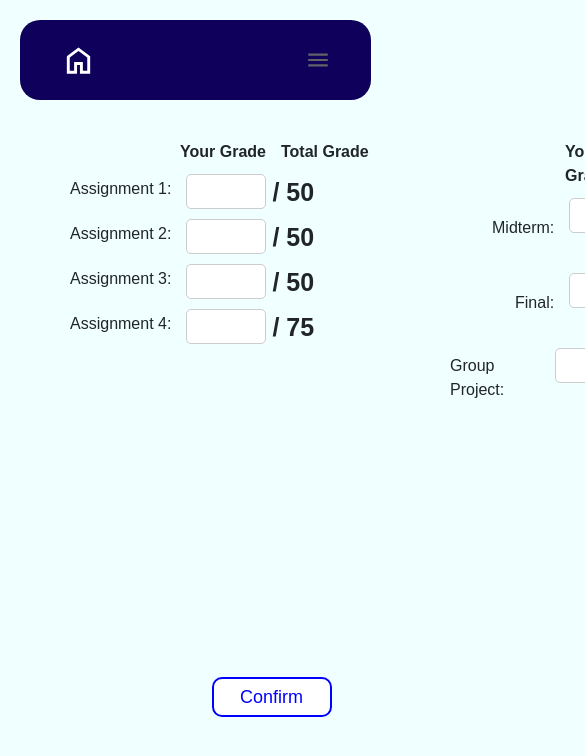
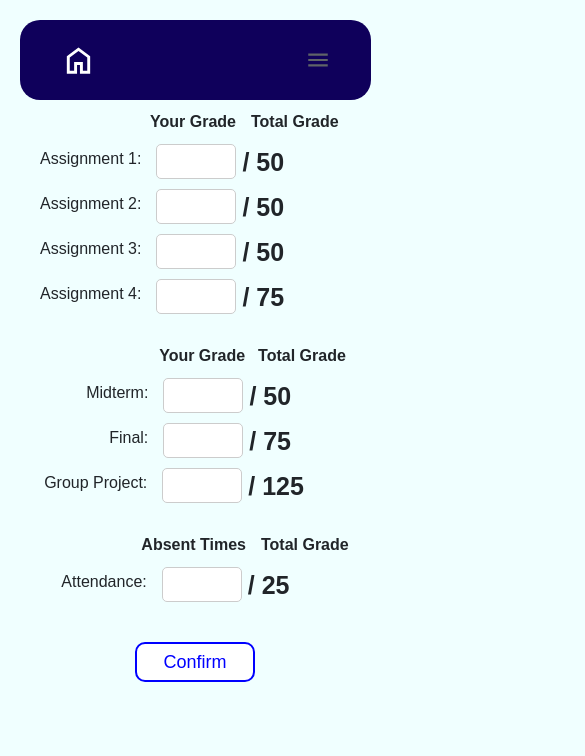
Before and after one commit to Hojjan/cse316project, a React (Create React App) app in the folder cse316pj/: page /insertGrade in a window 390 px wide. Shown: the top 756 px of the page, 585 px wide, since content can reach past the window. Built offline with nearby package versions, Linux system fonts and the light colour scheme; no server answers; sample sign-in values are in the browser's storage.

Commit message:
hoc: finished view Grade, Token error, narrow viewport screen

```diff
--- a/cse316pj/src/cssPages/homepage.css
+++ b/cse316pj/src/cssPages/homepage.css
@@ -20,7 +20,7 @@
 .subtitle{
   text-decoration: underline;
   font-size: 25px;
-  margin-bottom: 3%;
+  margin-bottom: 1%;
 }
 
 .homeLogin{
@@ -89,6 +89,7 @@
 
 .detailed-text{
   font-size: 20px;
+
 }
 
 @media(max-width: 1300px){
--- a/cse316pj/src/cssPages/insertGrade.css
+++ b/cse316pj/src/cssPages/insertGrade.css
@@ -9,7 +9,7 @@
 }
 
 .assignments, .tests, .groupProject{
-    margin-left: 70px;
+    margin-left: 30px;
     margin-top: 50px;
 }
 
@@ -94,9 +94,9 @@
 }
 
 .confirmBtn{
-    position: fixed;
-    bottom: 15%;
-    right: 15%;
+    position: absolute; /* 부모 컨테이너 흐름에 따라 배치 */
+    bottom: 10%;
+    right: 10%;
     width: 120px;
     height: 40px;
     background-color: white;
@@ -104,4 +104,24 @@
     color: blue;
     font-size: large;
     border-radius: 10px;
+    display: block;
 }
+
+@media (max-width: 1000px) {
+    .gradeWholeContainer {
+      flex-direction: column; /* 한 칼럼으로 표시 */
+      align-items: center; /* 가운데 정렬 */
+    }
+
+    .assignments, .tests, .groupProject {
+      margin-left: 0; /* 좌측 여백 제거 */
+      margin-top: 20px; /* 위쪽 간격 추가 */
+    }
+  }
+
+@media (max-width: 700px){
+    .confirmBtn{
+        position: static;
+        margin: 30px auto;
+    }
+}
--- a/cse316pj/src/jsxPages/homepage.jsx
+++ b/cse316pj/src/jsxPages/homepage.jsx
@@ -118,7 +118,7 @@ function Home(){
           <p className="detailed-text">A web site for viewing grades of classmates, and calculating my temporary grades!</p>
         </div>
         <div>
-          <p className="subtitle"><strong>About the course:</strong></p>
+          <p className="subtitle"><strong>About the course(CSE 316):</strong></p>
             <li className="detailed-text">
               An introduction to systematic design, development and testing of software
               <p className="detailed-text">systems, including even-driven and Web programming, information</p>
--- a/cse316pj/src/jsxPages/viewGrade.jsx
+++ b/cse316pj/src/jsxPages/viewGrade.jsx
@@ -276,6 +276,7 @@ const ViewGrade = () => {
     else if (finalScore >= 365) setLetterGrade('C');
     else if (finalScore >= 350) setLetterGrade('C-');
     else if (finalScore >= 335) setLetterGrade('D+');
+    else if (parsedAt >= 5) setLetterGrade('F')
     else setLetterGrade('D');
 
   };
```
Also changed, not shown: cse316pj/server.js (+3 -20 lines), 1 other file (tests, documents, lock files or other folders).
